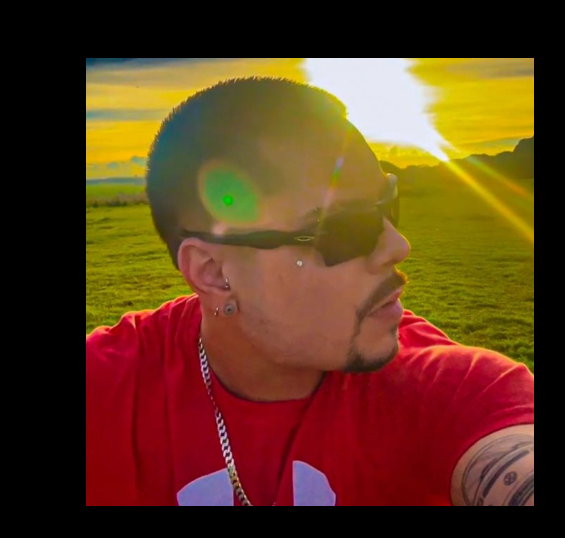
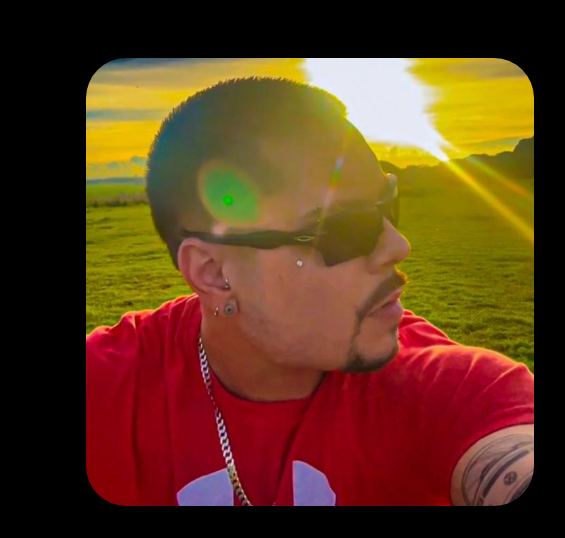
Before and after one commit to victoorroocha/portifolio-html-css, a website: page index.html in a window 1280 px wide. Shown: the part 392-930 px from the top of the page, 554-1119 px from the left. Drawn offline with nearby package versions, Linux system fonts and the light colour scheme.

Commit message:
imagem do portifolio

```diff
--- a/styles/style.css
+++ b/styles/style.css
@@ -92,6 +92,7 @@ body{
 }
 .apresentacao__imagem{
     width: 50%;
+    border-radius: 2.5rem;
 }
 .rodape{
     color: var(--cor-primaria);
```
Also changed, not shown: assets/img-portifolio.jpg (added).
